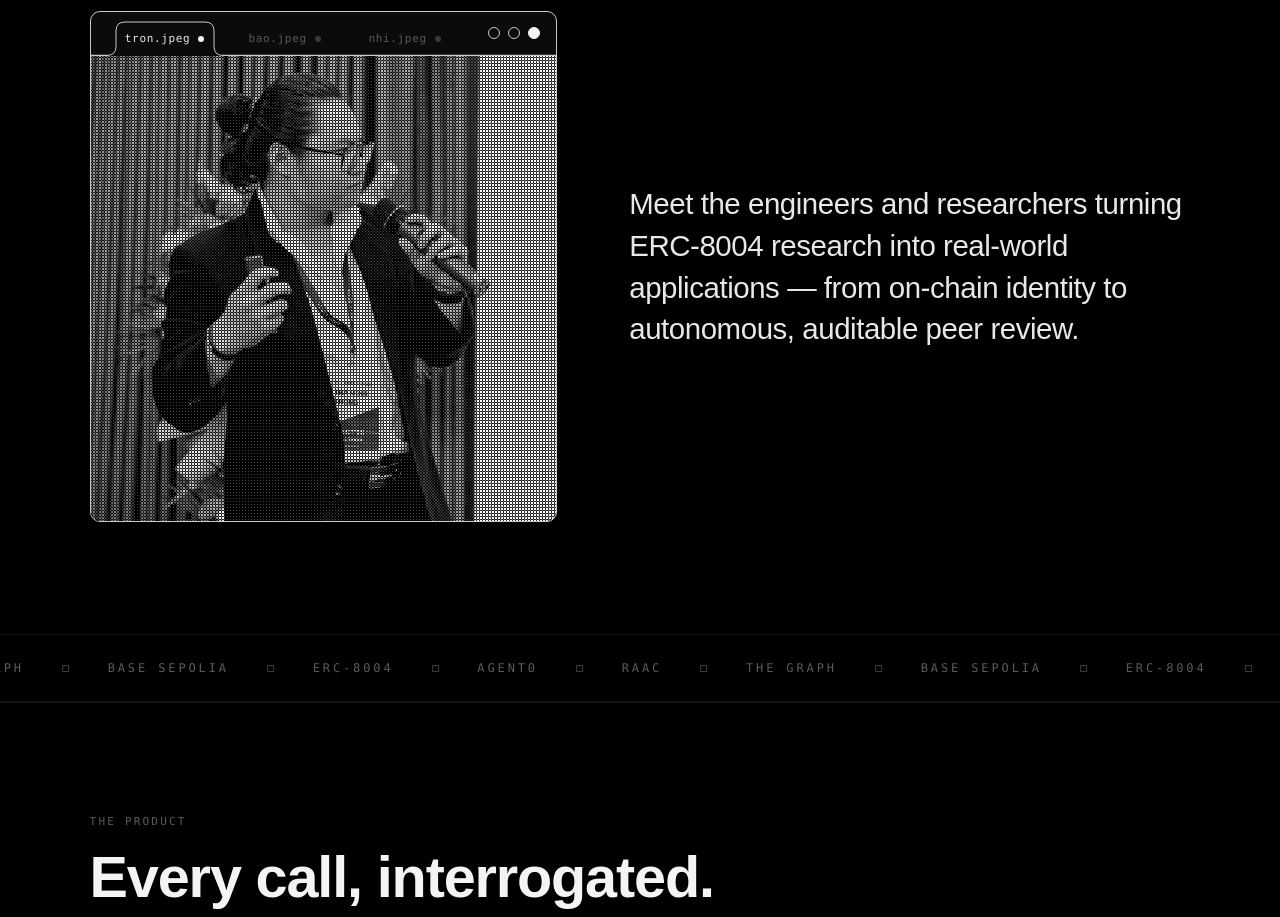
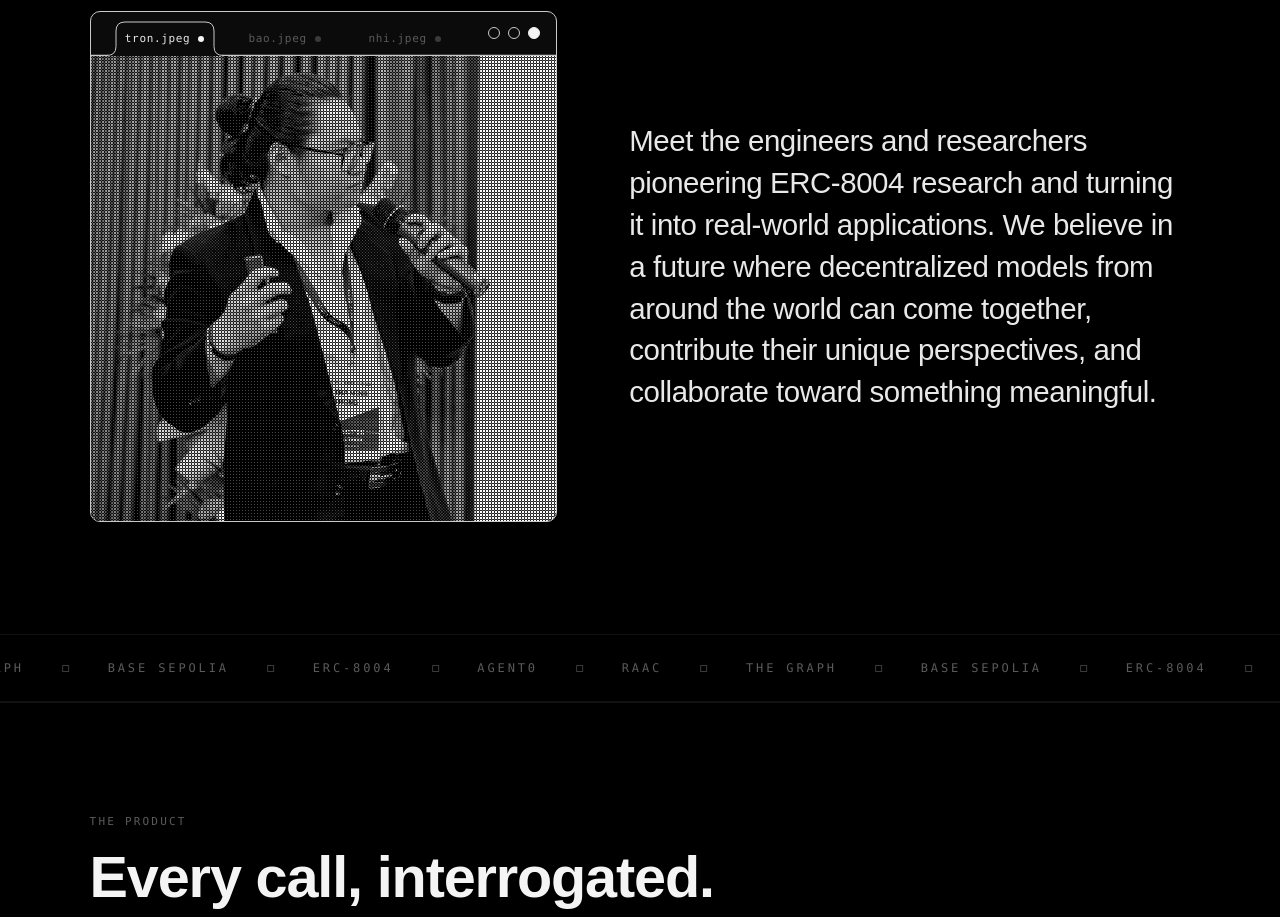
Before and after one commit to Trong-Tra/RAAC, a Next.js app in the folder app/: page / in a window 1280 px wide. Shown: the part 1480-2397 px from the top of the page. Built offline with nearby package versions, Linux system fonts and the light colour scheme; no server answers; the database is empty; a web font is replaced by a local one.

Commit message:
chore(landing): team copy per request — pioneering ERC-8004...

```diff
--- a/app/src/components/TeamSection.tsx
+++ b/app/src/components/TeamSection.tsx
@@ -96,9 +96,10 @@ export default function TeamSection() {
           color: "#e8e8e8",
         }}
       >
-        Meet the engineers and researchers turning ERC‑8004 research into
-        real-world applications — from on-chain identity to autonomous,
-        auditable peer review.
+        Meet the engineers and researchers pioneering ERC‑8004 research and
+        turning it into real-world applications. We believe in a future where
+        decentralized models from around the world can come together, contribute
+        their unique perspectives, and collaborate toward something meaningful.
       </p>
     </section>
   );
```
